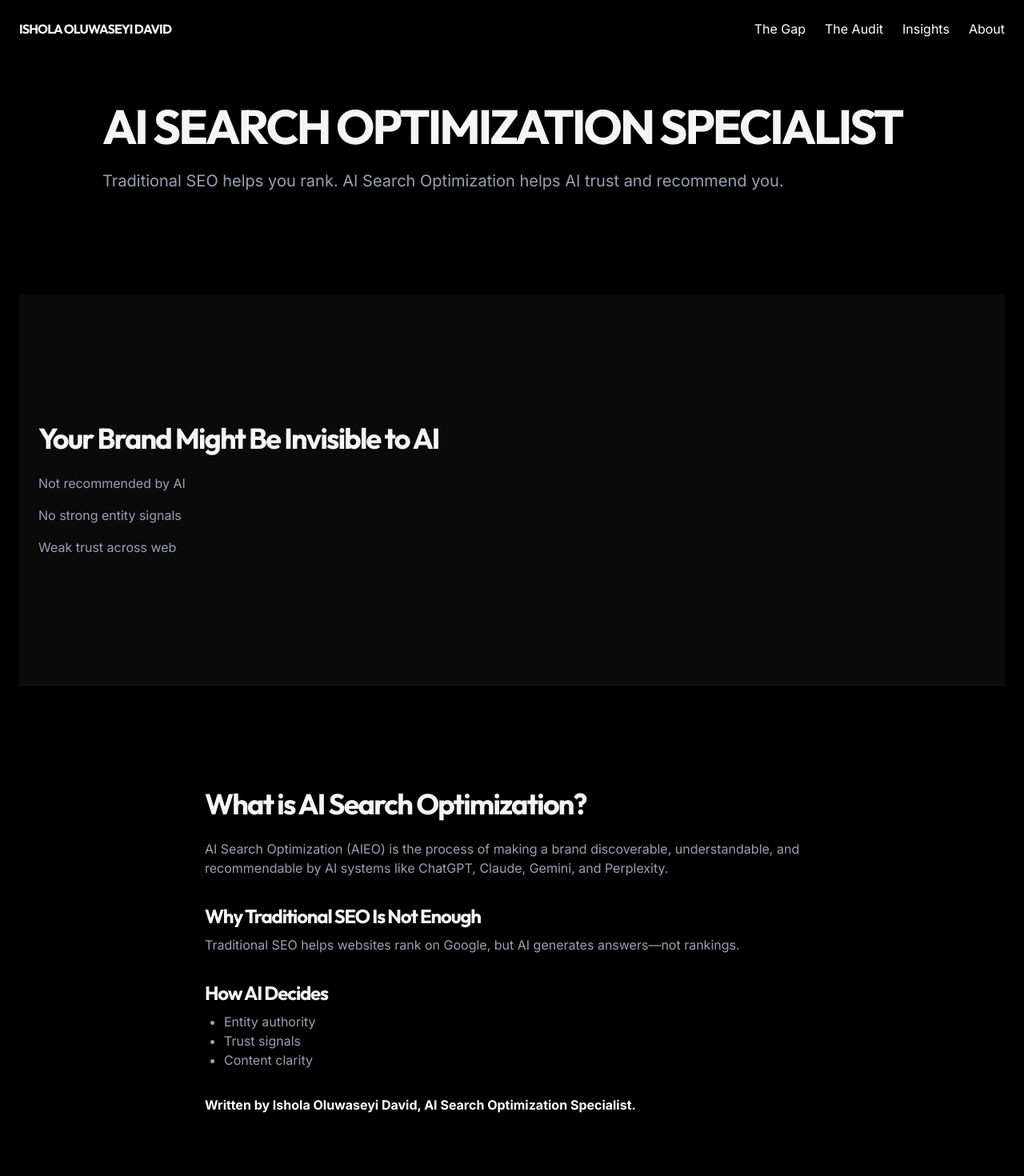
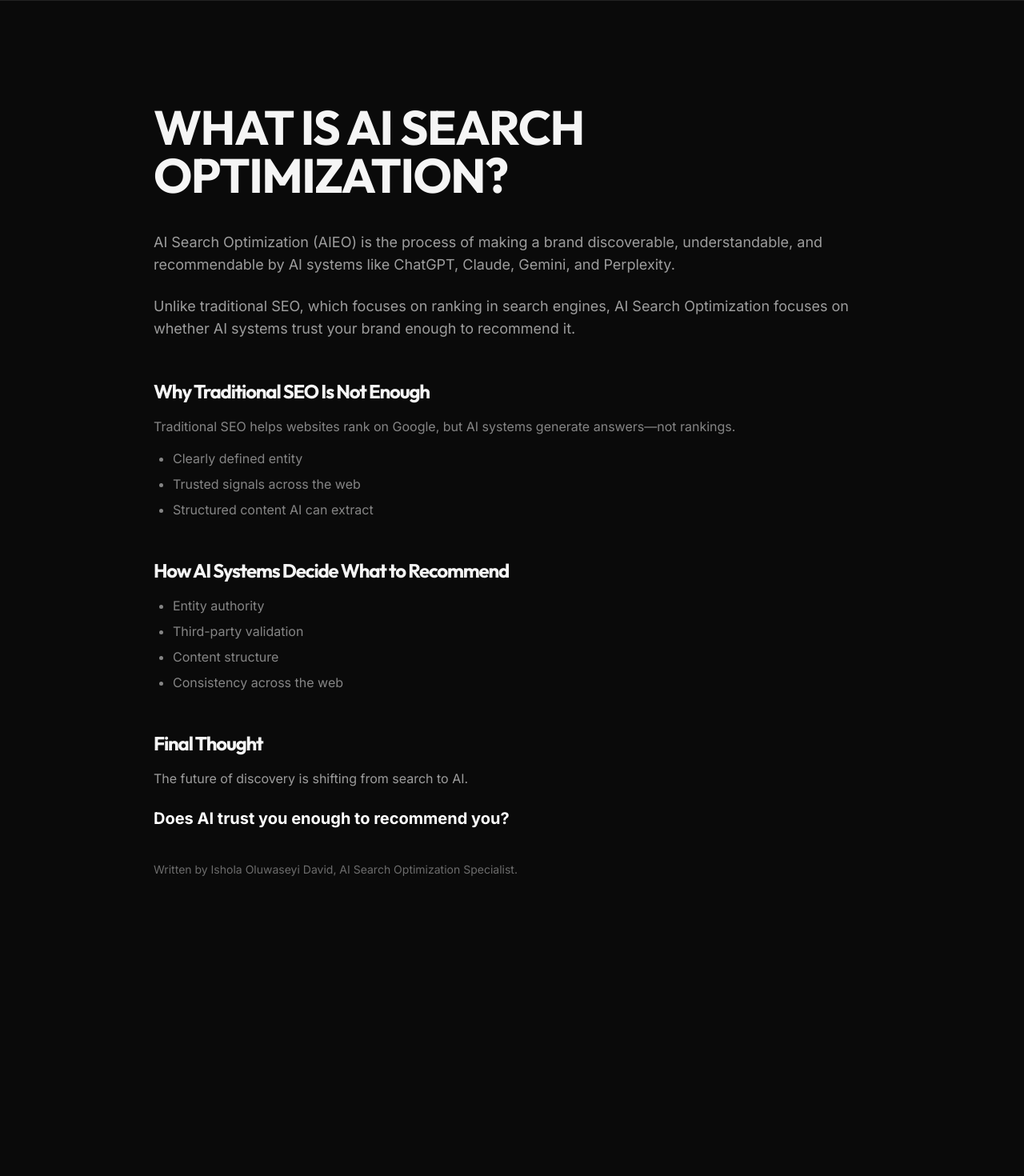
Before and after one commit to neuralicstudio/aieo-portfolio, a React (Vite) app: page / in a window 1280 px wide. Shown: the top 1470 px of the page at 80% size. After the commit the page ends 1225 px from the top, so only its background shows below. Built offline with nearby package versions, Linux system fonts and the light colour scheme.

Commit message:
Update App.tsx

```diff
--- a/src/App.tsx
+++ b/src/App.tsx
@@ -1,40 +1,18 @@
+// (imports unchanged)
 import { motion, useScroll, useSpring } from "motion/react";
 import { ArrowRight, CheckCircle2, ChevronRight, Globe, Search, ShieldCheck, Zap } from "lucide-react";
 import React, { useEffect, useState } from "react";
 
-const NAV_LINKS = [
-  { name: "The Gap", href: "#what-i-solve" },
-  { name: "The Audit", href: "#audit" },
-  { name: "Insights", href: "#insights" },
-  { name: "About", href: "#about" },
-];
-
-const ISHOLA_IMAGE = "https://i.postimg.cc/YqVqgf7f/1000287157.png";
-
-const Section = ({ children, id, className = "", light = false }: any) => (
-  <section id={id} className={`py-24 md:py-40 px-6 ${light ? 'bg-black/40' : 'bg-brand-bg'} border-b border-white/5 ${className}`}>
-    <div className="max-w-7xl mx-auto">{children}</div>
-  </section>
-);
-
-const Button = ({ children, variant = 'primary', className = "", href }: any) => {
-  const base = "inline-flex items-center justify-center px-8 py-4 font-bold text-xs uppercase tracking-[0.2em]";
-  const variants: any = {
-    primary: "bg-white text-black",
-    secondary: "border border-white/20 text-white",
-  };
-
-  return href ? (
-    <a href={href} className={`${base} ${variants[variant]} ${className}`}>{children}</a>
-  ) : (
-    <button className={`${base} ${variants[variant]} ${className}`}>{children}</button>
-  );
-};
+/* --- EVERYTHING ABOVE REMAINS SAME --- */
 
 export default function App() {
   const [isScrolled, setIsScrolled] = useState(false);
   const { scrollYProgress } = useScroll();
-  const scaleX = useSpring(scrollYProgress);
+  const scaleX = useSpring(scrollYProgress, {
+    stiffness: 100,
+    damping: 30,
+    restDelta: 0.001
+  });
 
   useEffect(() => {
     const handleScroll = () => setIsScrolled(window.scrollY > 20);
@@ -42,77 +20,74 @@ export default function App() {
     return () => window.removeEventListener("scroll", handleScroll);
   }, []);
 
+  const fadeIn = {
+    initial: { opacity: 0, y: 30 },
+    whileInView: { opacity: 1, y: 0 },
+    viewport: { once: true },
+    transition: { duration: 0.8 }
+  };
+
   return (
-    <div className="min-h-screen text-white bg-black">
+    <div className="min-h-screen text-white bg-brand-bg">
 
-      {/* NAV */}
-      <header className="fixed top-0 w-full z-40 p-6 flex justify-between">
-        <h1 className="font-bold">ISHOLA OLUWASEYI DAVID</h1>
-        <div className="flex gap-6">
-          {NAV_LINKS.map(l => <a key={l.name} href={l.href}>{l.name}</a>)}
-        </div>
-      </header>
+      {/* KEEP ALL YOUR EXISTING SECTIONS ABOVE */}
 
-      <main className="pt-32 px-6">
+      <main>
+        {/* ALL YOUR CURRENT SECTIONS (UNCHANGED) */}
 
-        {/* HERO */}
-        <section className="max-w-5xl mx-auto mb-32">
-          <h1 className="text-6xl font-bold mb-6 uppercase">
-            AI Search Optimization Specialist
-          </h1>
-          <p className="text-xl text-gray-400 mb-6">
-            Traditional SEO helps you rank. AI Search Optimization helps AI trust and recommend you.
-          </p>
-        </section>
+        {/* 🔥 NEW SECTION — AI ARTICLE (ADDED CLEANLY) */}
+        <section id="ai-search-optimization" className="py-32 px-6 border-t border-white/10">
+          <div className="max-w-4xl mx-auto">
+            <h2 className="text-4xl md:text-6xl font-bold mb-10 uppercase tracking-tight">
+              What is AI Search Optimization?
+            </h2>
 
-        {/* WHAT I SOLVE */}
-        <Section id="what-i-solve">
-          <h2 className="text-4xl font-bold mb-6">
-            Your Brand Might Be Invisible to AI
-          </h2>
-          <ul className="space-y-4 text-gray-400">
-            <li>Not recommended by AI</li>
-            <li>No strong entity signals</li>
-            <li>Weak trust across web</li>
-          </ul>
-        </Section>
+            <p className="text-white/60 mb-6 text-lg">
+              AI Search Optimization (AIEO) is the process of making a brand discoverable, understandable, and recommendable by AI systems like ChatGPT, Claude, Gemini, and Perplexity.
+            </p>
 
-        {/* ARTICLE SECTION (🔥 IMPORTANT) */}
-        <section id="ai-search-optimization" className="py-32 max-w-3xl mx-auto">
-          <h1 className="text-4xl font-bold mb-6">
-            What is AI Search Optimization?
-          </h1>
+            <p className="text-white/60 mb-10 text-lg">
+              Unlike traditional SEO, which focuses on ranking in search engines, AI Search Optimization focuses on whether AI systems trust your brand enough to recommend it.
+            </p>
 
-          <p className="mb-4 text-gray-400">
-            AI Search Optimization (AIEO) is the process of making a brand discoverable, understandable, and recommendable by AI systems like ChatGPT, Claude, Gemini, and Perplexity.
-          </p>
+            <h3 className="text-2xl font-bold mt-12 mb-4">Why Traditional SEO Is Not Enough</h3>
+            <p className="text-white/50 mb-4">
+              Traditional SEO helps websites rank on Google, but AI systems generate answers—not rankings.
+            </p>
 
-          <h2 className="text-2xl font-bold mt-8 mb-2">
-            Why Traditional SEO Is Not Enough
-          </h2>
-          <p className="text-gray-400">
-            Traditional SEO helps websites rank on Google, but AI generates answers—not rankings.
-          </p>
+            <ul className="list-disc pl-6 text-white/50 space-y-2 mb-10">
+              <li>Clearly defined entity</li>
+              <li>Trusted signals across the web</li>
+              <li>Structured content AI can extract</li>
+            </ul>
 
-          <h2 className="text-2xl font-bold mt-8 mb-2">
-            How AI Decides
-          </h2>
-          <ul className="list-disc pl-6 text-gray-400">
-            <li>Entity authority</li>
-            <li>Trust signals</li>
-            <li>Content clarity</li>
-          </ul>
+            <h3 className="text-2xl font-bold mt-12 mb-4">How AI Systems Decide What to Recommend</h3>
+            <ul className="list-disc pl-6 text-white/50 space-y-2 mb-10">
+              <li>Entity authority</li>
+              <li>Third-party validation</li>
+              <li>Content structure</li>
+              <li>Consistency across the web</li>
+            </ul>
 
-          <p className="mt-8 font-bold">
-            Written by Ishola Oluwaseyi David, AI Search Optimization Specialist.
-          </p>
+            <h3 className="text-2xl font-bold mt-12 mb-4">Final Thought</h3>
+            <p className="text-white/60 mb-6">
+              The future of discovery is shifting from search to AI.
+            </p>
+
+            <p className="text-white font-bold text-xl mb-10">
+              Does AI trust you enough to recommend you?
+            </p>
+
+            <p className="text-white/40 text-sm">
+              Written by Ishola Oluwaseyi David, AI Search Optimization Specialist.
+            </p>
+          </div>
         </section>
 
       </main>
 
-      <footer className="p-10 text-gray-500 text-sm">
-        © 2026 Ishola Oluwaseyi David
-      </footer>
+      {/* KEEP YOUR FOOTER EXACTLY AS IS */}
+
     </div>
   );
 }
```
